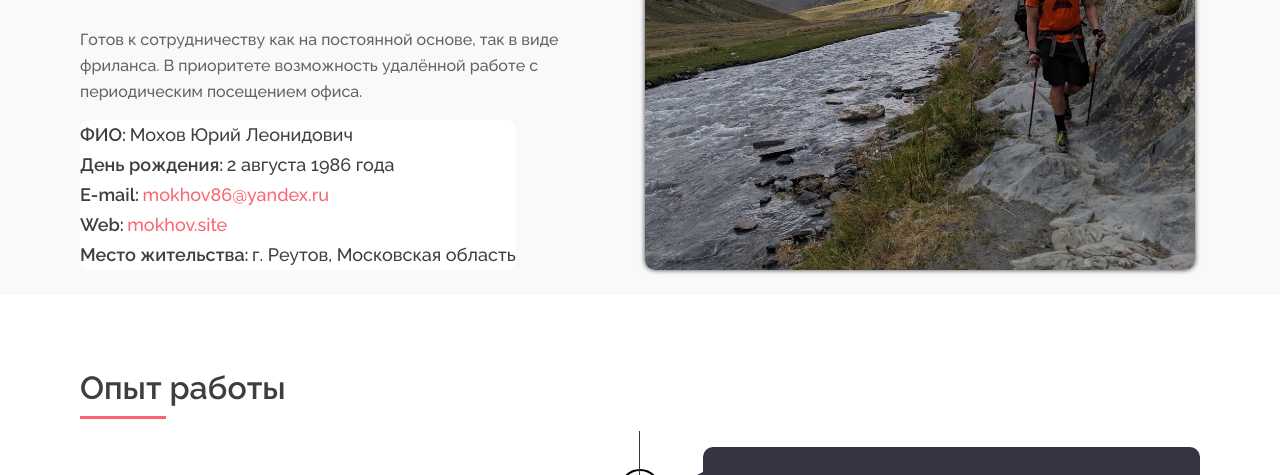
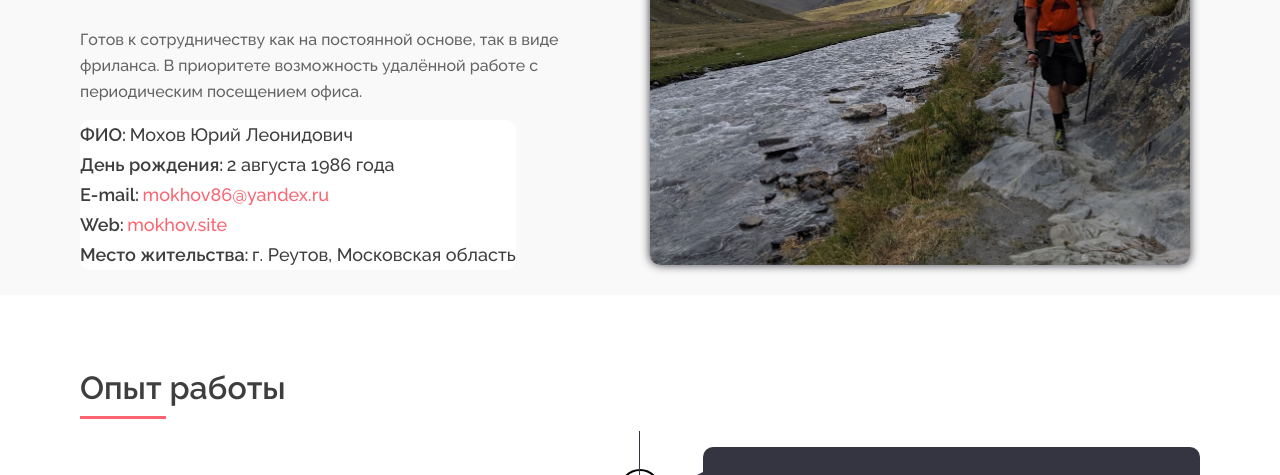
Before and after one commit to YuriyMokhov/Resume, a plain HTML site: page index.html in a window 1280 px wide. Shown: the part 640-1115 px from the top of the page. Drawn offline with Linux system fonts and the light colour scheme.

Commit message:
box-shadow and padding img

```diff
--- a/scss/style.scss
+++ b/scss/style.scss
@@ -290,7 +290,7 @@ $cloud-breakpoint-width: 1000px;
             .about-me__photo {
                 flex: 0 0 50%;
                 max-height: 538px;
-                padding: 5px;
+                padding: 10px;
 
                 @media (max-width: $medium-width) {
                     flex: 1 1 auto;
@@ -298,7 +298,7 @@ $cloud-breakpoint-width: 1000px;
                 img {
                     @include inner-img();
                     border-radius: 10px;
-                    box-shadow: 0 0 5px $background-color;
+                    box-shadow: 0 0 10px $background-color;
                     object-position: right;
                 }
             }
```
Also changed, not shown: css/style.css.
